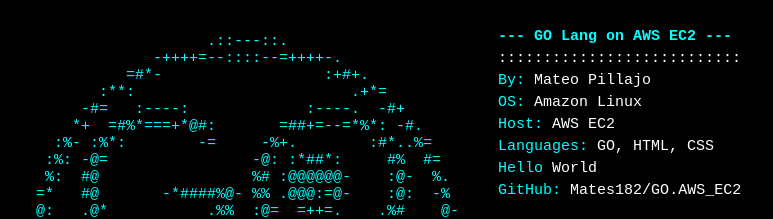
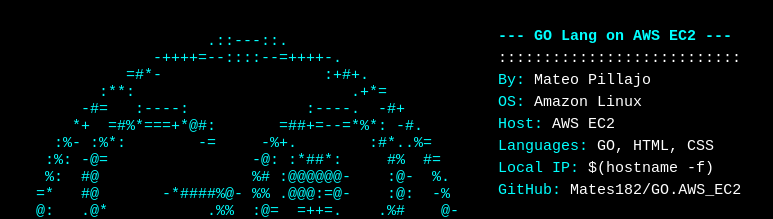
Before and after one commit to Mates182/GO.AWS_EC2, a plain HTML site: page index.html in a window 1280 px wide. Shown: the top 219 px of the page, without its empty margins (0-773 px from the left). Drawn offline with Linux system fonts and the light colour scheme.

Commit message:
feat: :sparkles: Add local ip display

```diff
--- a/index.html
+++ b/index.html
@@ -93,7 +93,7 @@
             <p><span>OS:</span> Amazon Linux</p>
             <p><span>Host:</span> AWS EC2</p>
             <p><span>Languages:</span> GO, HTML, CSS</p>
-            <p><span>Hello</span> World</p>
+            <p><span>Local IP:</span> $(hostname -f)</p>
             <p><span>GitHub:</span> <a href="https://github.com/Mates182/GO.AWS_EC2">Mates182/GO.AWS_EC2</a></p>
             <h4><span>&#9632</span>&#9632<span>&#9632</span>&#9632<span>&#9632</span></h4>
         </div>
```
